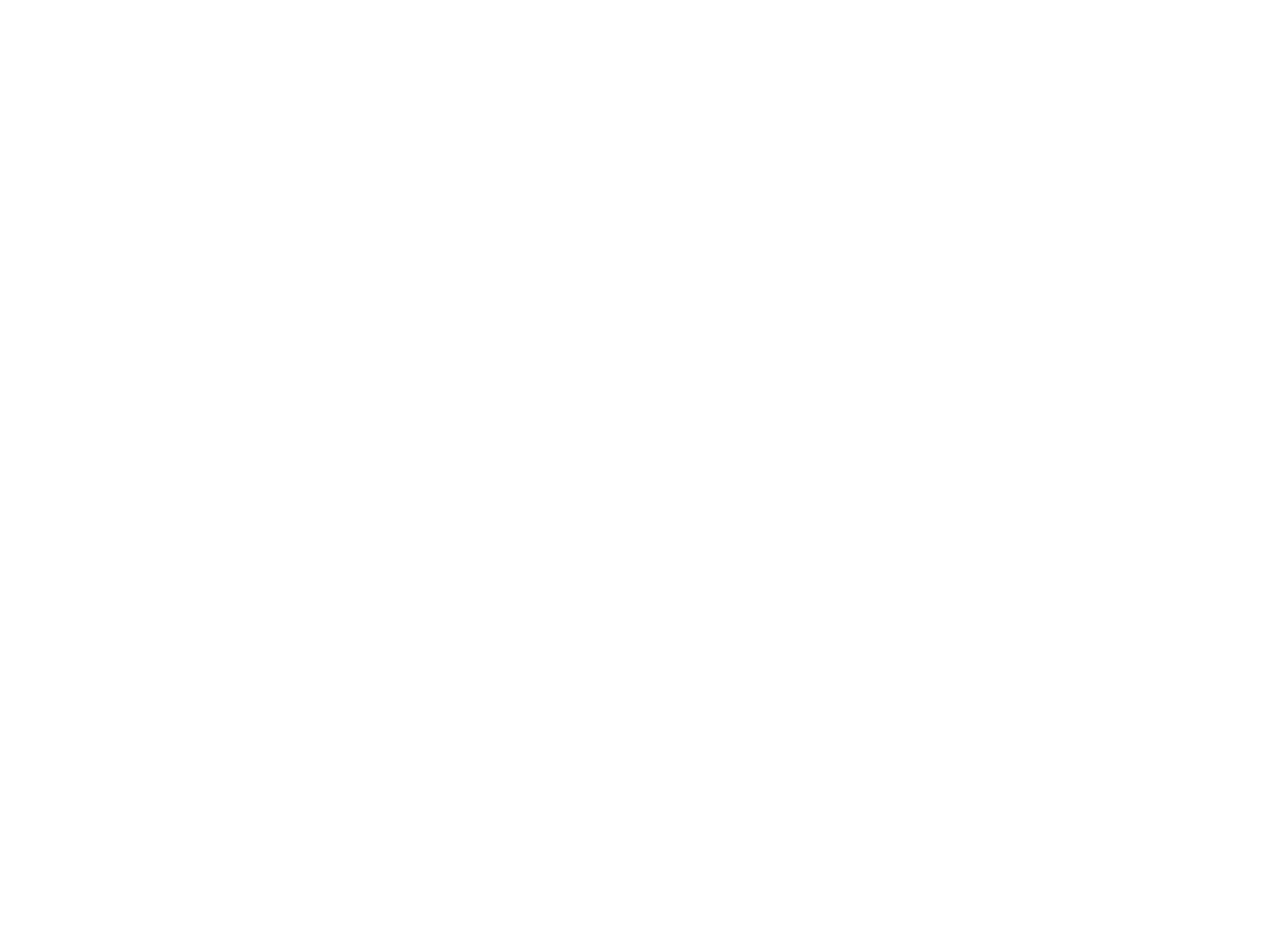
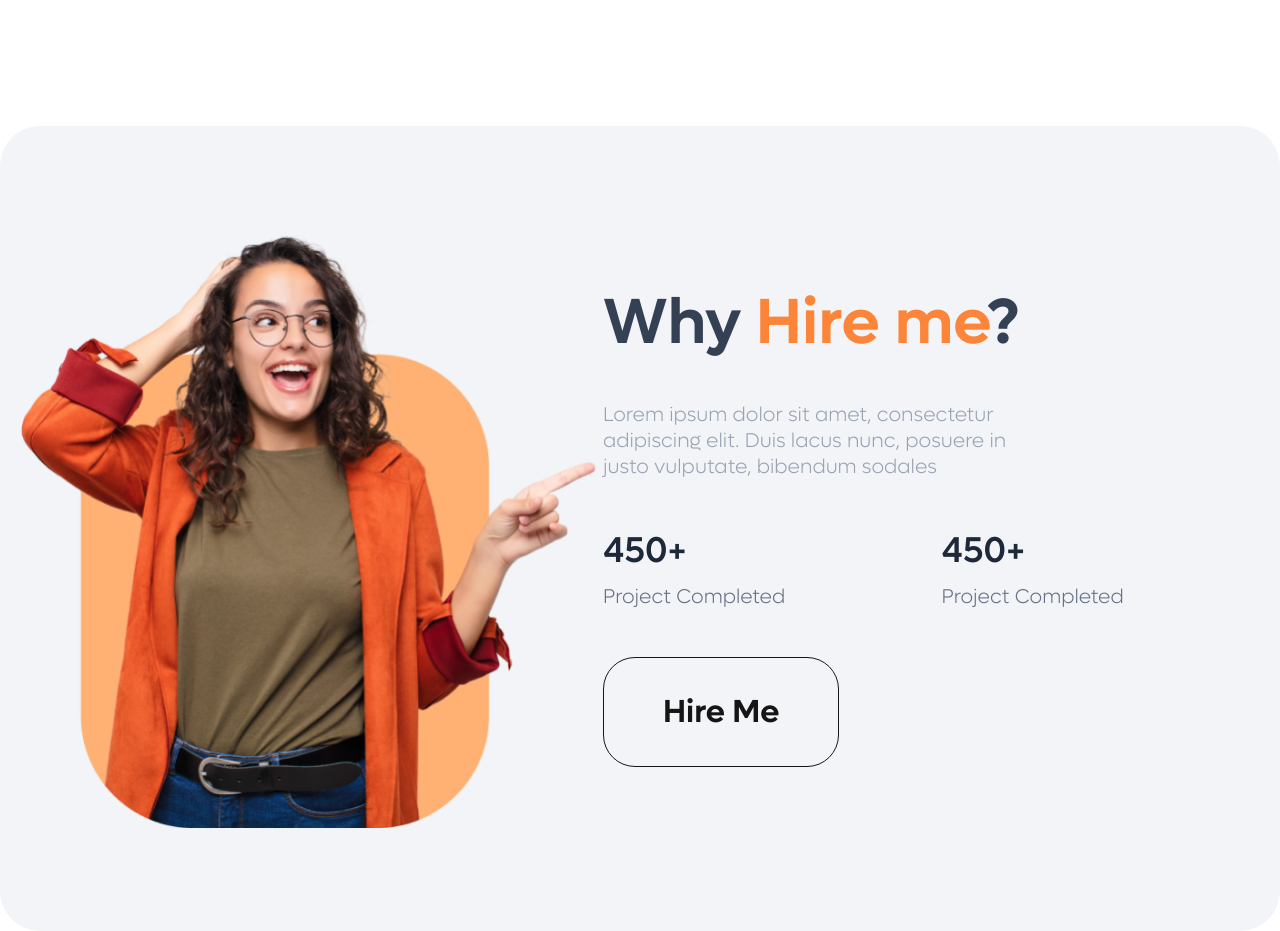
Before and after one commit to Muhammad-Zuhaib13/portfolio-next, a Next.js app: page / in a window 1280 px wide. Shown: the part 2720-3651 px from the top of the page. Before the commit the page ends 2846 px from the top, so only its background shows below. Built offline with nearby package versions, Linux system fonts and the light colour scheme.

Commit message:
hire me section

```diff
--- a/src/app/components/hireme/HireMe.tsx
+++ b/src/app/components/hireme/HireMe.tsx
@@ -1,7 +1,55 @@
 import React from "react";
+import { Image } from "react-bootstrap";
+import ScreenContainer from "../ScreenContainer";
 
 const HireMe = () => {
-  return <section className="hire-me-section"></section>;
+  return (
+    <section className="hire-me-section bg-[#F2F4F7] py-[103px]  rounded-[40px]">
+      <ScreenContainer>
+        <div className="flex flex-row h-auto items-center">
+          <div className="flex-1 max-w-[603px] w-full">
+            <Image
+              alt="hire me"
+              src="/assets/images/hireme-img.png"
+              className="w-full h-full"
+            />
+          </div>
+          <div className="flex-1 flex flex-col gap-[47px]">
+            <h2 className="text-[64px] leading-[64px] font-lufgasemibold text-[#344054]">
+              Why <span className="text-[#FD853A]">Hire me</span>?
+            </h2>
+            <p className="text-[#98A2B3] text-[20px] leading-[26px] font-lufgalight w-[444px]">
+              Lorem ipsum dolor sit amet, consectetur adipiscing elit. Duis
+              lacus nunc, posuere in justo vulputate, bibendum sodales
+            </p>
+            <div className="flex flex-row">
+              <div className="flex flex-col gap-[10px] flex-1">
+                <h2 className="text-[#1D2939] text-[36px] leading-[47px] font-lufgamedium">
+                  450+
+                </h2>
+                <p className="text-[#667085] text-[20px] leading-[26px] font-lufgalight">
+                  Project Completed
+                </p>
+              </div>
+              <div className="flex flex-col gap-[10px] flex-1">
+                <h2 className="text-[#1D2939] text-[36px] leading-[47px] font-lufgamedium">
+                  450+
+                </h2>
+                <p className="text-[#667085] text-[20px] leading-[26px] font-lufgalight">
+                  Project Completed
+                </p>
+              </div>
+            </div>
+            <div>
+              <button className="font-lufgasemibold text-[32px] leading-[42px] text-[#151515] px-[59px] py-[33px] rounded-[32px] border-[1px] border-[#151515]">
+                Hire Me
+              </button>
+            </div>
+          </div>
+        </div>
+      </ScreenContainer>
+    </section>
+  );
 };
 
 export default HireMe;
--- a/src/app/home/page.tsx
+++ b/src/app/home/page.tsx
@@ -2,12 +2,14 @@ import React from "react";
 import Banner from "../components/banner/Banner";
 import MyServices from "../components/myservices/MyServices";
 import MyWorkExperience from "../components/myworkexp/MyWorkExperience";
+import HireMe from "../components/hireme/HireMe";
 const home = () => {
   return (
     <>
       <Banner />
       <MyServices />
       <MyWorkExperience />
+      <HireMe />
     </>
   );
 };
```
Also changed, not shown: public/assets/images/hireme-img.png (added).
